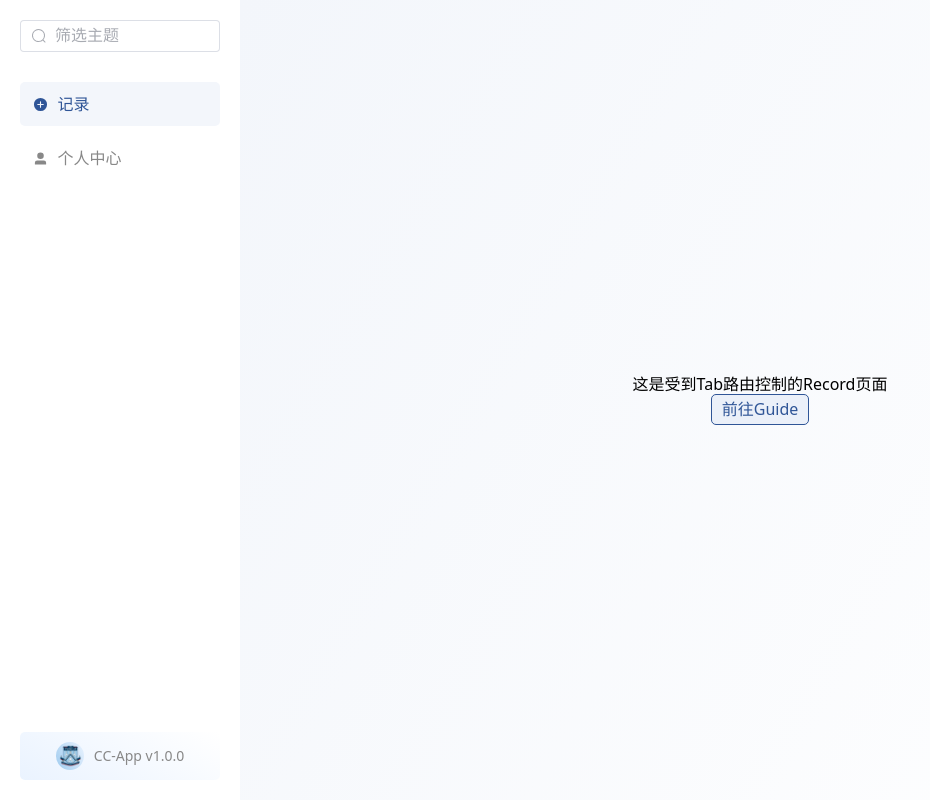
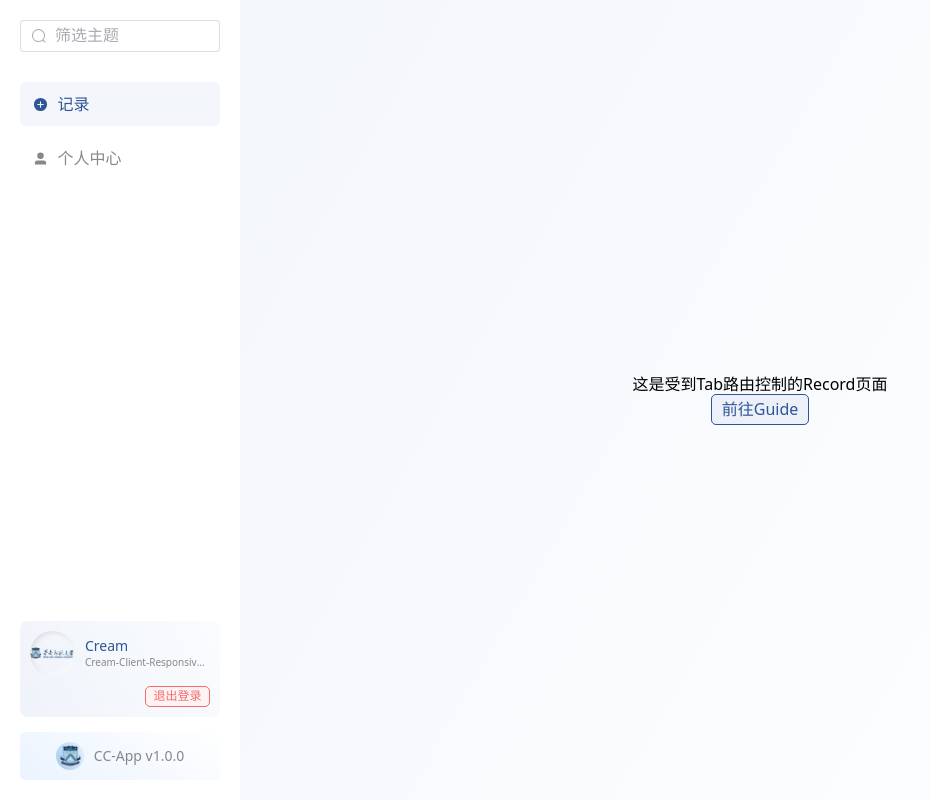
Before and after one commit to CilantroPepper/Cream-Client, a Vue app: page /t/record in a window 1280 px wide. Shown: the whole page, without its empty margins (0-930 px from the left). Built offline with nearby package versions, Linux system fonts and the light colour scheme.

Commit message:
feat: 新增tab layout的util插槽，支持自定义menu；优化cc-button表现

```diff
--- a/src/components/Button/CcButton.vue
+++ b/src/components/Button/CcButton.vue
@@ -16,6 +16,7 @@ export interface CcButtonProps {
   size?: 'small' | 'medium' | 'large',
   variant?: 'outlined' | 'contained' | 'text',
   color?: string
+  factor?: number
   mimetic?: boolean // 是否拟态
 }
 
@@ -33,7 +34,7 @@ const backgroundColor = computed(() => {
   if (props.variant === 'contained') {
     return props.color ?? config.color.DARK_BLUE
   }
-  return cc.colorUtils.lighten(props.color ?? config.color.DARK_BLUE, 0.56)
+  return cc.colorUtils.lighten(props.color ?? config.color.DARK_BLUE, props.factor ?? 0.56)
 })
 const borderColor = computed(() => {
   if (props.variant === 'text') {
@@ -65,6 +66,8 @@ const shadow = computed(() => {
 
 const handler = {
   onClick(e: MouseEvent) {
+    e.stopPropagation()
+    e.preventDefault()
     emits('click', e)
   }
 }
--- a/src/config.ts
+++ b/src/config.ts
@@ -15,7 +15,7 @@ export const config = {
         // PC基准宽度（用于设置响应式单位）, 小于这个宽度的就会被当作WAP端渲染
         STANDARD_WIDTH: 800,
         // WAP端TabBar高度(单位: rem)
-        TABBAR_HEIGHT: 5.4,
+        TABBAR_HEIGHT: 4.8,
         // WAP端是否开启抽屉菜单（若为true，则TabBar表现为抽屉菜单，Tab页有标题栏）
         WAP_MENU: true,
         // PC端Menu宽度(单位: rem)
--- a/src/layouts/tab/assets/pc.scss
+++ b/src/layouts/tab/assets/pc.scss
@@ -12,11 +12,10 @@
     overflow-y: auto;
     display: flex;
     flex-direction: column;
-    justify-content: space-between;
     align-items: center;
     box-sizing: border-box;
     padding: 2rem 0;
-    gap: 2.5rem;
+    gap: 1.5rem;
     position: relative;
 
     .header {
@@ -63,6 +62,7 @@
 
     .menu-item {
       width: 100%;
+      flex: 1 0;
       display: flex;
       flex-direction: column;
       align-items: center;
@@ -71,7 +71,7 @@
       gap: 1rem;
 
       .item {
-        flex: 1 0;
+        flex-shrink: 0;
         display: flex;
         gap: 1rem;
         box-sizing: border-box;
@@ -101,7 +101,13 @@
           height: 1.5rem;
         }
       }
+    }
 
+    .util {
+      position: relative;
+      box-sizing: border-box;
+      width: 100%;
+      padding: 0 2rem;
     }
   }
 
--- a/src/layouts/tab/assets/wap.scss
+++ b/src/layouts/tab/assets/wap.scss
@@ -92,6 +92,7 @@
     display: flex;
     flex-direction: column;
     position: relative;
+    gap: 1rem;
   }
 
   .menu-item {
@@ -149,7 +150,7 @@
     align-items: center;
     justify-content: center;
     box-sizing: border-box;
-    width: fit-content;
+    width: 100%;
     padding: .75rem;
     gap: 1rem;
     border-radius: .5rem;
--- a/src/layouts/tab/index.vue
+++ b/src/layouts/tab/index.vue
@@ -1,20 +1,32 @@
 <template>
   <wap v-if="system.isWap">
-        <RouterView />
+    <template #default>
+      <router-view />
+    </template>
+    <template #util>
+      <util-index/>
+    </template>
   </wap>
   <pc v-else>
-        <RouterView />
+    <template #default>
+      <router-view />
+    </template>
+    <template #util>
+      <util-index/>
+    </template>
   </pc>
 </template>
 
 <script lang="ts" setup>
 import { onMounted } from 'vue'
 import { useRouter } from 'vue-router'
-import { useSystem } from '../../utils/stores/system'
-import { cc } from '../../utils/tools'
+import { useSystem } from '@/utils/stores/system.ts'
+import { cc } from '@/utils/tools.ts'
 import pc from './pc.vue'
 import wap from './wap.vue'
-import { tabs } from '../../tab'
+import { tabs } from '@/tab.ts'
+import UtilIndex from '@/layouts/tab/utils/index.vue'
+
 const router = useRouter()
 const system = useSystem()
 
--- a/src/layouts/tab/pc.vue
+++ b/src/layouts/tab/pc.vue
@@ -1,11 +1,10 @@
 <template>
   <div class="pc-root">
     <div class="menu" :style="`--width: ${config.app.MENU_WIDTH}rem;`">
-
       <div class="menu-item">
         <el-input v-model="filter" placeholder="筛选主题" :prefix-icon="Search" class="search-box"/>
         <div
-            v-for="(item, index) in tabList" :key="index"
+            v-for="(item) in tabList" :key="item.path"
             :style="`--color: ${getColor(item.label)}; --background: ${getBackground(item.label)}; --hover: ${cc.colorUtils.lighten(primary, 0.6)};`"
             class="item"
             @click="handler.onTabClick(item.path)"
@@ -14,13 +13,16 @@
           <span class="label">{{ item.label }}</span>
         </div>
       </div>
+      <div class="flex-col util">
+        <slot name="util"></slot>
+      </div>
       <div class="header" v-ripple>
         <img :src="assets.scnuLogo" class="logo" alt="logo">
         <div class="title">{{config.app.ABBR}} {{ config.app.VERSION }}</div>
       </div>
     </div>
     <div class="body" :style="`--bg-dark: ${cc.colorUtils.lighten(primary, 0.58)}; --bg-light: ${cc.colorUtils.lighten(primary, 0.62)}`">
-      <slot></slot>
+      <slot name="default"></slot>
     </div>
   </div>
 </template>
--- /dev/null
+++ b/src/layouts/tab/utils/index.vue
@@ -0,0 +1,94 @@
+<template>
+  <div class="flex-col" :class="$style.root" v-ripple
+       :style="`--primary: ${primary}; --light: ${styles.light.value}; --lightest: ${styles.lightest.value};`">
+    <div class="flex-row" :class="$style.info">
+      <img :src="assets.scnuBanner" alt="avatar" :class="$style.avatar">
+      <div :class="$style.desc" class="flex-col">
+        <div :class="$style.title">{{ config.app.AUTHOR }}</div>
+        <div :class="$style.subtitle">{{ config.app.TITLE }}</div>
+      </div>
+    </div>
+    <div class="flex-row" :class="$style.action">
+      <cc-button size="small" :class="$style.button" :color="config.color.RED" :factor="0.28">退出登录</cc-button>
+    </div>
+  </div>
+</template>
+
+<script setup lang="ts">
+import { assets } from "@/utils/assets.ts";
+import CcButton from "@/components/Button/CcButton.vue";
+import { config } from "@/config.ts";
+import { computed } from "vue";
+import { cc } from "@/utils/tools.ts";
+
+const primary = config.color.DARK_BLUE
+const styles = {
+  light: computed(() => cc.colorUtils.lighten(primary, 0.57)),
+  lightest: computed(() => cc.colorUtils.lighten(primary, 0.6)),
+}
+</script>
+
+<style lang="scss" module>
+.root {
+  width: 100%;
+  justify-content: center;
+  align-items: flex-start;
+  gap: 1rem;
+  box-sizing: border-box;
+  padding: 1rem;
+  border-radius: .75rem;
+  //box-shadow: 0 0 1rem var(--light), 0 0 2.5rem var(--lightest);
+  background: linear-gradient(60deg, var(--light), var(--lightest));
+
+  @media screen and (min-width: $PC_MIN_WIDTH) {
+    cursor: pointer;
+  }
+}
+
+.info {
+  align-items: center;
+  width: 100%;
+  gap: 1rem;
+
+  .avatar {
+    object-fit: scale-down;
+    width: 4.5rem;
+    height: 4.5rem;
+    border-radius: 50%;
+    box-shadow: inset .2rem .2rem .4rem #ccc8, inset -.2rem -.2rem .4rem #fff8;
+    box-sizing: border-box;
+  }
+
+  .desc {
+    flex: 1 0;
+    gap: .1rem;
+    width: 100%;
+    overflow: hidden;
+
+    .title {
+      font-size: 1.4rem;
+      color: $DARK_BLUE;
+    }
+
+    .subtitle {
+      color: $DARK_GREY;
+      font-size: 1rem;
+      width: 100%;
+      white-space: nowrap;
+      overflow: hidden;
+      text-overflow: ellipsis;
+    }
+  }
+}
+
+.action {
+  width: 100%;
+  justify-content: flex-end;
+  align-items: center;
+  gap: 1rem;
+
+  .button {
+    font-size: 1.2rem;
+  }
+}
+</style>
--- a/src/layouts/tab/wap.vue
+++ b/src/layouts/tab/wap.vue
@@ -25,7 +25,9 @@
                 <component :is="item.icon" :color="getColor(item.label)" class="widget"/>
                 <span class="label">{{ item.label }}</span>
               </div>
-
+            </div>
+            <div class="flex-col util">
+              <slot name="util"></slot>
             </div>
             <div class="header" v-ripple>
               <img :src="assets.scnuLogo" class="logo" alt="logo">
@@ -59,13 +61,13 @@
 </template>
 
 <script setup lang="ts">
-import {computed, ref} from 'vue'
-import {useRoute} from 'vue-router'
-import {config} from '../../config'
-import {tabs} from '../../tab'
-import {cc} from '../../utils/tools'
-import {More, Search} from '@element-plus/icons-vue'
-import {assets} from "@/utils/assets.ts";
+import { computed, ref } from 'vue'
+import { useRoute } from 'vue-router'
+import { config } from '../../config'
+import { tabs } from '../../tab'
+import { cc } from '../../utils/tools'
+import { More, Search } from '@element-plus/icons-vue'
+import { assets } from "@/utils/assets.ts";
 
 const primary = config.color.DARK_BLUE
 
```
Also changed, not shown: components.d.ts (+8 -0 lines). Lines whose indentation alone changed are shown as unchanged.
